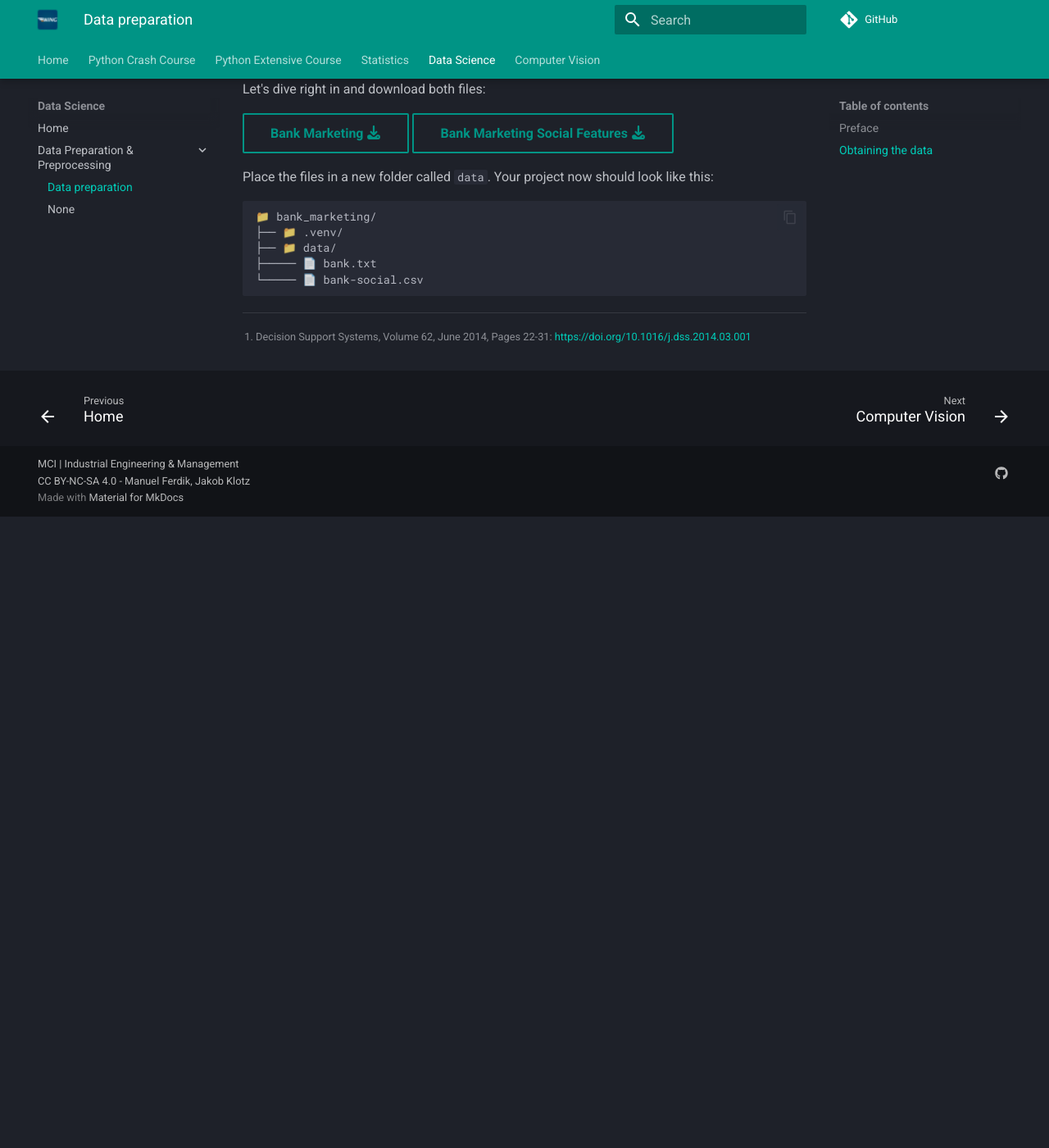
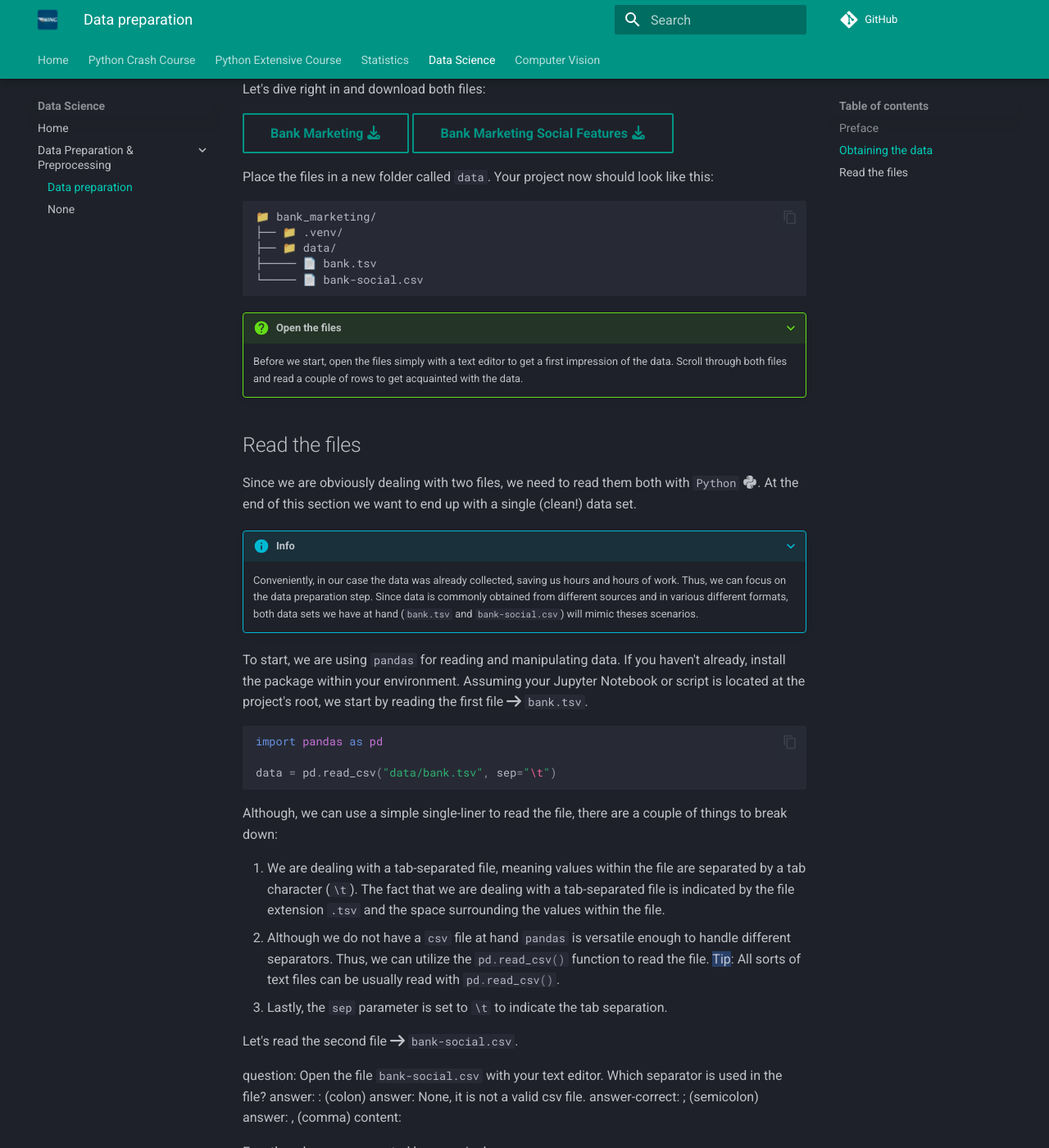
Before and after one commit to mciwing/mciwing.github.io, an MkDocs documentation site: the page built from docs/data-science/data/preparation.md, in a window 1280 px wide and 1400 px high, scrolled down 831 px. Shown: the whole window at 82% size. Built offline with MkDocs 1.6.1 and Material for MkDocs 9.7.7, drawn with Linux system fonts in a browser that asks for light colours; comment, search, counter and statistics services are not loaded; before the commit the page ends 1461 px from its top, so only the background shows below that; some of the changed text lies outside the part shown.

Commit message:
docs: finish section on reading both files (Data Science) #61

````diff
--- a/docs/data-science/data/preparation.md
+++ b/docs/data-science/data/preparation.md
@@ -43,7 +43,7 @@
 
 Let's dive right in and download both files:
 
-[Bank Marketing :fontawesome-solid-download:](../../assets/data-science/data/bank.txt){ .md-button }
+[Bank Marketing :fontawesome-solid-download:](../../assets/data-science/data/bank.tsv){ .md-button }
 [Bank Marketing Social Features :fontawesome-solid-download:](../../assets/data-science/data/bank-social.csv){ .md-button }
 
 Place the files in a new folder called `data`. Your project now should look
@@ -53,6 +53,69 @@
 📁 bank_marketing/
 ├── 📁 .venv/
 ├── 📁 data/
-├───── 📄 bank.txt
+├───── 📄 bank.tsv
 └───── 📄 bank-social.csv
 ```
+
+???+ question "Open the files"
+
+    Before we start, open the files simply with a text editor
+    to get a first impression of the data. Scroll through both files and
+    read a couple of rows to get acquainted with the data.
+
+## Read the files
+
+Since we are obviously dealing with two files, we need to read them both
+with `Python` :fontawesome-brands-python:. At the end of this section we
+want to end up with a single (clean!) data set.
+
+???+ info
+
+    Conveniently, in our case the data was already collected, saving us hours
+    and hours of work. Thus, we can focus on the data preparation step.
+    Since data is commonly obtained from different sources and in various
+    different formats, both data sets we have at hand (`bank.tsv` and `bank-social.csv`)
+    will mimic theses scenarios.
+
+To start, we are using `pandas` for reading and manipulating data. If you
+haven't already, install the package within your environment.
+Assuming your Jupyter Notebook or script is located at the project's root, we
+start by reading the first file :fontawesome-solid-arrow-right: `bank.tsv`.
+
+```python
+import pandas as pd
+
+data = pd.read_csv("data/bank.tsv", sep="\t")
+```
+
+Although, we can use a simple single-liner to read the file, there are a
+couple of things to break down:
+
+1. We are dealing with a tab-separated file, meaning values within the file
+   are separated by a tab character (`\t`). The fact that we are dealing
+   with a tab-separated file is indicated by the file extension `.tsv` and
+   the space surrounding the values within the file.
+2. Although we do not have a `csv` file at hand `pandas` is versatile enough
+   to handle different separators.
+   Thus, we can utilize the `#!python pd.read_csv()` function to read the
+   file. ==Tip==: All sorts of text files can be usually read with
+   `#!python pd.read_csv()`.
+3. Lastly, the `sep` parameter is set to `\t` to indicate the tab
+   separation.
+
+Let's read the second file :fontawesome-solid-arrow-right: `bank-social.csv`.
+
+<?quiz?>
+question: Open the file `bank-social.csv` with your text editor. Which separator is used in the file?
+answer: : (colon)
+answer: None, it is not a valid csv file.
+answer-correct: ; (semicolon)
+answer: , (comma)
+content:
+<p>Exactly, values are separated by a semicolon.</p>
+<?/quiz?>
+
+???+ question "Read the second file"
+
+    Simply read the second file (`bank-social.csv`) with `pd.read_csv()`
+    and specify the appropriate seperator.
````
